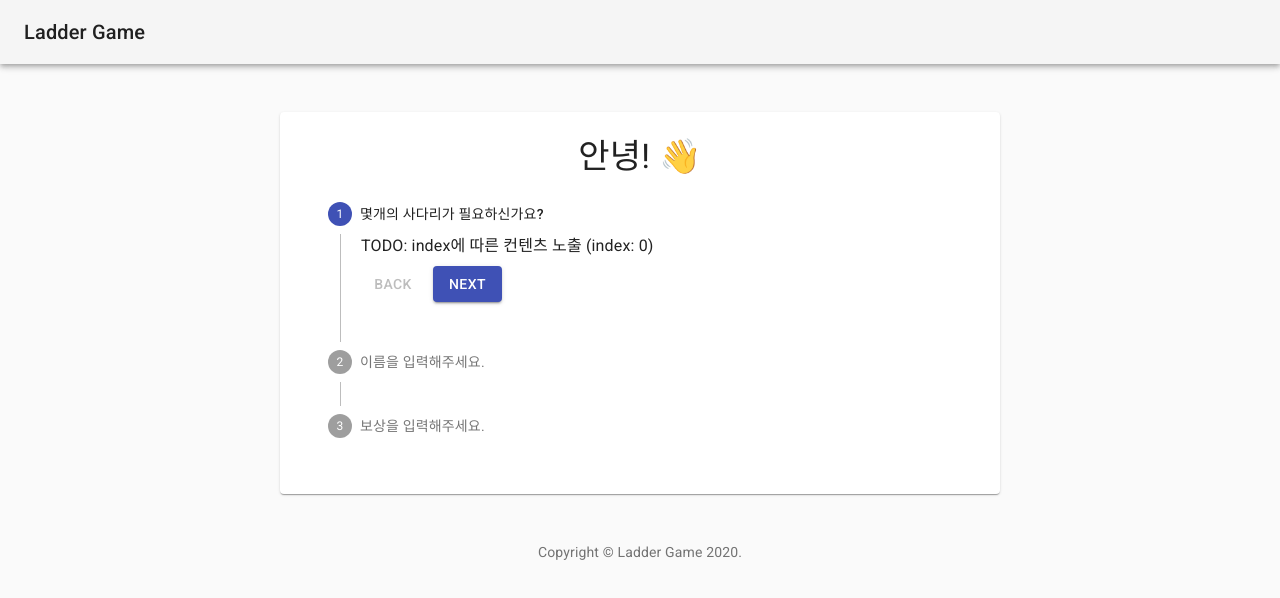
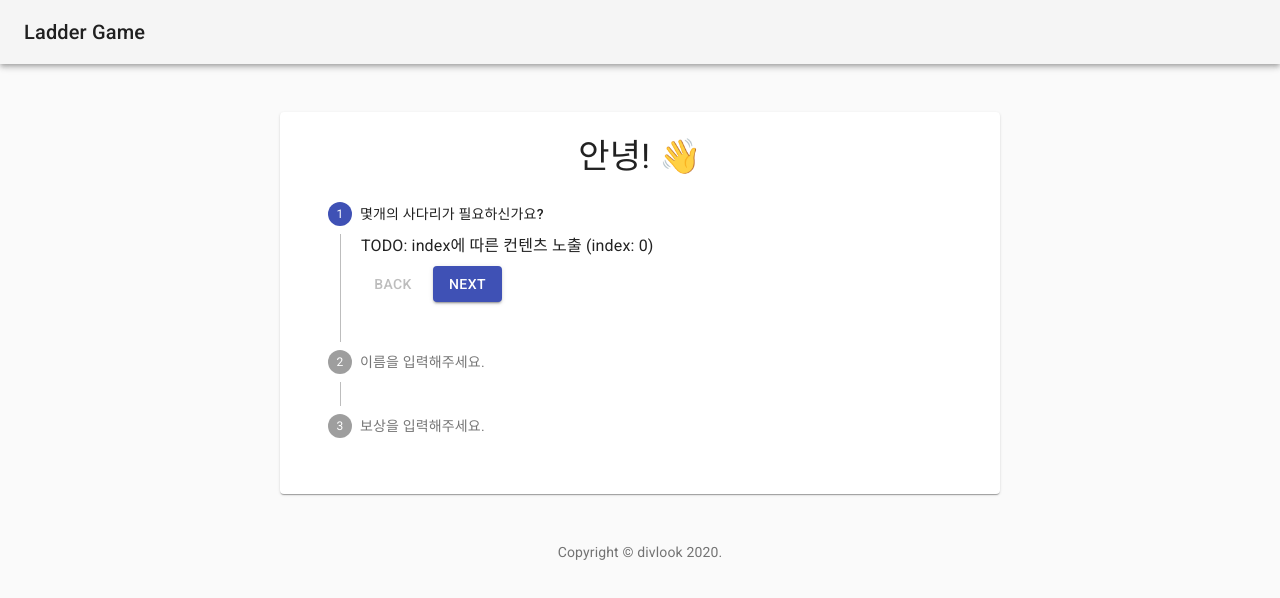
Before and after one commit to divlook/ladder-game, a Next.js app: page / in a window 1280 px wide. Shown: the top 598 px of the page. Built offline with nearby package versions, Linux system fonts and the light colour scheme.

Commit message:
Copyright 수정

```diff
--- a/layouts/DefaultLayout.tsx
+++ b/layouts/DefaultLayout.tsx
@@ -78,7 +78,7 @@ const Layout: React.FC<Props> = ({ children, title = 'Ladder Game', width = 720
                 <Typography variant="body2" color="textSecondary" align="center">
                     {'Copyright © '}
                     <Link color="inherit" href="https://github.com/divlook/">
-                        {title}
+                        divlook
                     </Link>{' '}
                     {new Date().getFullYear()}
                     {'.'}
```
